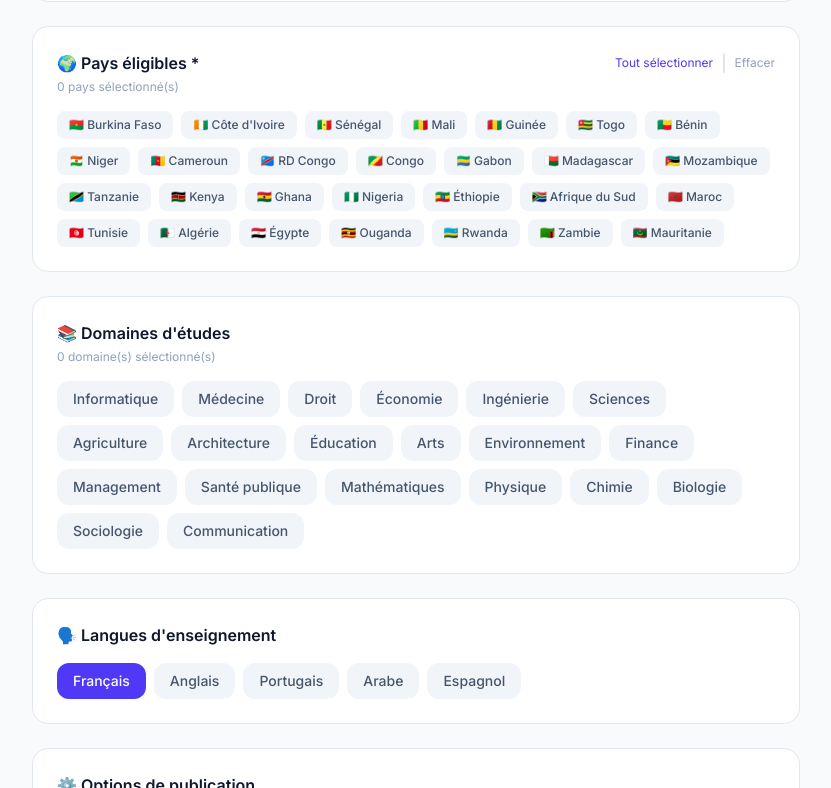
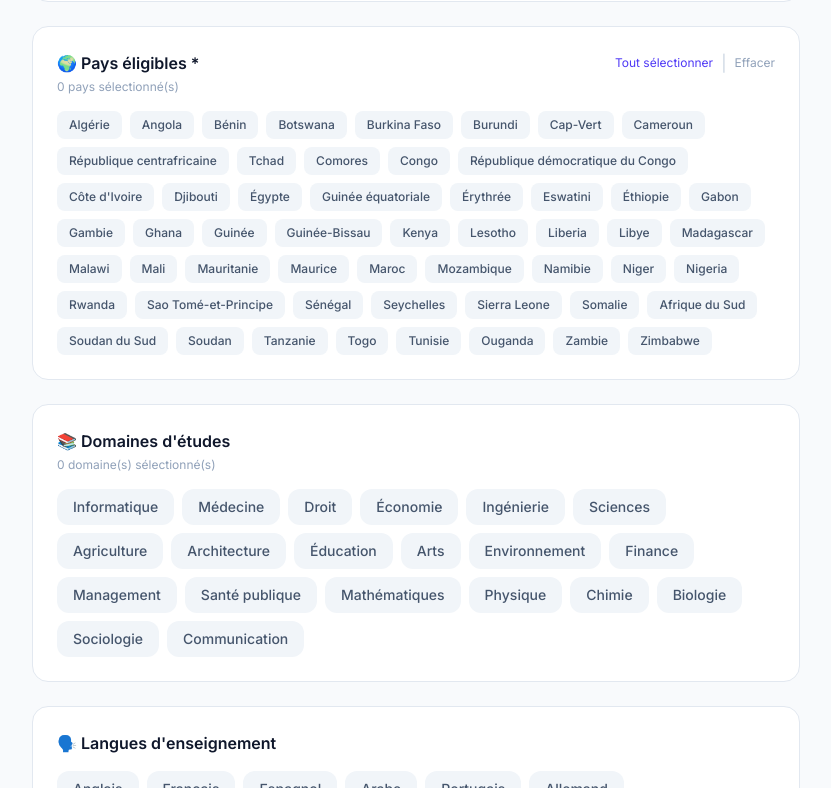
Before and after one commit to Solangeilinga/ScholarHub_admin, a Next.js app: page /dashboard/scholarships/new in a window 1280 px wide. Shown: the part 1492-2280 px from the top of the page, without its empty margins (256-1087 px from the left). Built offline with nearby package versions, Linux system fonts and the light colour scheme; sample sign-in values are in the browser's storage.

Commit message:
pays, domaines,langues

```diff
--- a/app/dashboard/scholarships/[id]/edit/page.tsx
+++ b/app/dashboard/scholarships/[id]/edit/page.tsx
@@ -2,46 +2,11 @@
 import { useState, useEffect } from 'react'
 import { useRouter, useParams } from 'next/navigation'
 import api from '@/lib/api'
-
-const COUNTRIES = [
-  { code: 'BF', name: '🇧🇫 Burkina Faso' }, { code: 'CI', name: '🇨🇮 Côte d\'Ivoire' },
-  { code: 'SN', name: '🇸🇳 Sénégal' }, { code: 'ML', name: '🇲🇱 Mali' },
-  { code: 'GN', name: '🇬🇳 Guinée' }, { code: 'TG', name: '🇹🇬 Togo' },
-  { code: 'BJ', name: '🇧🇯 Bénin' }, { code: 'NE', name: '🇳🇪 Niger' },
-  { code: 'CM', name: '🇨🇲 Cameroun' }, { code: 'CD', name: '🇨🇩 RD Congo' },
-  { code: 'CG', name: '🇨🇬 Congo' }, { code: 'GA', name: '🇬🇦 Gabon' },
-  { code: 'MG', name: '🇲🇬 Madagascar' }, { code: 'MZ', name: '🇲🇿 Mozambique' },
-  { code: 'TZ', name: '🇹🇿 Tanzanie' }, { code: 'KE', name: '🇰🇪 Kenya' },
-  { code: 'GH', name: '🇬🇭 Ghana' }, { code: 'NG', name: '🇳🇬 Nigeria' },
-  { code: 'ET', name: '🇪🇹 Éthiopie' }, { code: 'ZA', name: '🇿🇦 Afrique du Sud' },
-  { code: 'MA', name: '🇲🇦 Maroc' }, { code: 'TN', name: '🇹🇳 Tunisie' },
-  { code: 'DZ', name: '🇩🇿 Algérie' }, { code: 'EG', name: '🇪🇬 Égypte' },
-  { code: 'UG', name: '🇺🇬 Ouganda' }, { code: 'RW', name: '🇷🇼 Rwanda' },
-  { code: 'ZM', name: '🇿🇲 Zambie' }, { code: 'MR', name: '🇲🇷 Mauritanie' },
-]
-
-const FIELDS = [
-  'Informatique', 'Médecine', 'Droit', 'Économie', 'Ingénierie',
-  'Sciences', 'Agriculture', 'Architecture', 'Éducation', 'Arts',
-  'Environnement', 'Finance', 'Management', 'Santé publique', 'Mathématiques',
-  'Physique', 'Chimie', 'Biologie', 'Sociologie', 'Communication',
-]
-
-const LEVELS = ['LICENCE', 'MASTER', 'DOCTORAT', 'POSTDOC', 'PROFESSIONNEL']
-const TYPES = [
-  { value: 'COMPLETE', label: 'Complète' },
-  { value: 'PARTIELLE', label: 'Partielle' },
-  { value: 'RECHERCHE', label: 'Recherche' },
-  { value: 'ECHANGE', label: 'Échange' },
-  { value: 'FORMATION', label: 'Formation' },
-]
-const LANGUAGES = [
-  { code: 'fr', label: 'Français' },
-  { code: 'en', label: 'Anglais' },
-  { code: 'pt', label: 'Portugais' },
-  { code: 'ar', label: 'Arabe' },
-  { code: 'es', label: 'Espagnol' },
-]
+import COUNTRIES from '@/public/Countries'
+import LEVELS from '@/public/Levels'
+import FIELDS from '@/public/Fields'
+import LANGUAGES from '@/public/Languages'
+import TYPES from '@/public/Types'
 
 export default function EditScholarshipPage() {
   const router = useRouter()
--- a/app/dashboard/scholarships/new/page.tsx
+++ b/app/dashboard/scholarships/new/page.tsx
@@ -2,46 +2,11 @@
 import { useState } from 'react'
 import { useRouter } from 'next/navigation'
 import api from '@/lib/api'
-
-const COUNTRIES = [
-  { code: 'BF', name: '🇧🇫 Burkina Faso' }, { code: 'CI', name: '🇨🇮 Côte d\'Ivoire' },
-  { code: 'SN', name: '🇸🇳 Sénégal' }, { code: 'ML', name: '🇲🇱 Mali' },
-  { code: 'GN', name: '🇬🇳 Guinée' }, { code: 'TG', name: '🇹🇬 Togo' },
-  { code: 'BJ', name: '🇧🇯 Bénin' }, { code: 'NE', name: '🇳🇪 Niger' },
-  { code: 'CM', name: '🇨🇲 Cameroun' }, { code: 'CD', name: '🇨🇩 RD Congo' },
-  { code: 'CG', name: '🇨🇬 Congo' }, { code: 'GA', name: '🇬🇦 Gabon' },
-  { code: 'MG', name: '🇲🇬 Madagascar' }, { code: 'MZ', name: '🇲🇿 Mozambique' },
-  { code: 'TZ', name: '🇹🇿 Tanzanie' }, { code: 'KE', name: '🇰🇪 Kenya' },
-  { code: 'GH', name: '🇬🇭 Ghana' }, { code: 'NG', name: '🇳🇬 Nigeria' },
-  { code: 'ET', name: '🇪🇹 Éthiopie' }, { code: 'ZA', name: '🇿🇦 Afrique du Sud' },
-  { code: 'MA', name: '🇲🇦 Maroc' }, { code: 'TN', name: '🇹🇳 Tunisie' },
-  { code: 'DZ', name: '🇩🇿 Algérie' }, { code: 'EG', name: '🇪🇬 Égypte' },
-  { code: 'UG', name: '🇺🇬 Ouganda' }, { code: 'RW', name: '🇷🇼 Rwanda' },
-  { code: 'ZM', name: '🇿🇲 Zambie' }, { code: 'MR', name: '🇲🇷 Mauritanie' },
-]
-
-const FIELDS = [
-  'Informatique', 'Médecine', 'Droit', 'Économie', 'Ingénierie',
-  'Sciences', 'Agriculture', 'Architecture', 'Éducation', 'Arts',
-  'Environnement', 'Finance', 'Management', 'Santé publique', 'Mathématiques',
-  'Physique', 'Chimie', 'Biologie', 'Sociologie', 'Communication',
-]
-
-const LEVELS = ['LICENCE', 'MASTER', 'DOCTORAT', 'POSTDOC', 'PROFESSIONNEL']
-const TYPES = [
-  { value: 'COMPLETE', label: 'Complète' },
-  { value: 'PARTIELLE', label: 'Partielle' },
-  { value: 'RECHERCHE', label: 'Recherche' },
-  { value: 'ECHANGE', label: 'Échange' },
-  { value: 'FORMATION', label: 'Formation' },
-]
-const LANGUAGES = [
-  { code: 'fr', label: 'Français' },
-  { code: 'en', label: 'Anglais' },
-  { code: 'pt', label: 'Portugais' },
-  { code: 'ar', label: 'Arabe' },
-  { code: 'es', label: 'Espagnol' },
-]
+import COUNTRIES from '@/public/Countries'
+import LEVELS from '@/public/Levels'
+import FIELDS from '@/public/Fields'
+import TYPES from '@/public/Types'
+import LANGUAGES from '@/public/Languages'
 
 const initialForm = {
   title: '',
@@ -236,7 +201,7 @@ export default function NewScholarshipPage() {
 
         {/* Niveaux */}
         <div className="bg-white rounded-2xl border border-slate-200 p-6">
-          <h2 className="font-semibold text-slate-900 mb-1">🎓 Niveaux d'études *</h2>
+          <h2 className="font-semibold text-slate-900 mb-1">🎓 Niveaux Requis *</h2>
           <p className="text-xs text-slate-400 mb-4">Sélectionnez un ou plusieurs niveaux</p>
           <div className="flex flex-wrap gap-2">
             {LEVELS.map(l => (
@@ -293,7 +258,9 @@ export default function NewScholarshipPage() {
       <button key={l.code} type="button" onClick={() => toggle('languages', l.code)}
         className={`px-4 py-2 rounded-xl text-sm font-medium transition ${
           form.languages.includes(l.code) ? 'bg-indigo-600 text-white' : 'bg-slate-100 text-slate-600 hover:bg-slate-200'
-                }`}>{l.label}</button>
+        }`}>
+        {l.name}  {/* Changez l.label par l.name */}
+      </button>
     ))}
   </div>
 </div>
@@ -321,7 +288,7 @@ export default function NewScholarshipPage() {
         <div className="bg-indigo-50 border border-indigo-100 rounded-2xl p-4 text-sm text-indigo-800 space-y-1">
           <p className="font-semibold mb-2">📊 Résumé avant publication</p>
           <p>• {form.countries.length} pays sélectionné(s)</p>
-          <p>• {form.level.length} niveau(x) d'études</p>
+          <p>• {form.level.length} niveau(x) requis</p>
           <p>• {form.fields.length} domaine(s)</p>
           <p>• {form.languages.length} langue(s)</p>
           <p>• {form.benefits ? form.benefits.split('\n').filter(Boolean).length : 0} avantage(s)</p>
@@ -331,7 +298,7 @@ export default function NewScholarshipPage() {
 
         <button type="submit" disabled={loading}
           className="w-full bg-indigo-600 text-white rounded-xl py-4 font-semibold hover:bg-indigo-700 transition disabled:opacity-50 text-base">
-          {loading ? 'Publication en cours...' : '🚀 Publier la bourse'}
+          {loading ? 'Publication en cours...' : ' Publier la bourse'}
         </button>
       </form>
     </div>
--- /dev/null
+++ b/public/Countries.js
@@ -0,0 +1,58 @@
+const COUNTRIES = [
+  { code: 'DZ', name: 'Algérie' },
+  { code: 'AO', name: 'Angola' },
+  { code: 'BJ', name: 'Bénin' },
+  { code: 'BW', name: 'Botswana' },
+  { code: 'BF', name: 'Burkina Faso' },
+  { code: 'BI', name: 'Burundi' },
+  { code: 'CV', name: 'Cap-Vert' },
+  { code: 'CM', name: 'Cameroun' },
+  { code: 'CF', name: 'République centrafricaine' },
+  { code: 'TD', name: 'Tchad' },
+  { code: 'KM', name: 'Comores' },
+  { code: 'CG', name: 'Congo' },
+  { code: 'CD', name: 'République démocratique du Congo' },
+  { code: 'CI', name: "Côte d'Ivoire" },
+  { code: 'DJ', name: 'Djibouti' },
+  { code: 'EG', name: 'Égypte' },
+  { code: 'GQ', name: 'Guinée équatoriale' },
+  { code: 'ER', name: 'Érythrée' },
+  { code: 'SZ', name: 'Eswatini' },
+  { code: 'ET', name: 'Éthiopie' },
+  { code: 'GA', name: 'Gabon' },
+  { code: 'GM', name: 'Gambie' },
+  { code: 'GH', name: 'Ghana' },
+  { code: 'GN', name: 'Guinée' },
+  { code: 'GW', name: 'Guinée-Bissau' },
+  { code: 'KE', name: 'Kenya' },
+  { code: 'LS', name: 'Lesotho' },
+  { code: 'LR', name: 'Liberia' },
+  { code: 'LY', name: 'Libye' },
+  { code: 'MG', name: 'Madagascar' },
+  { code: 'MW', name: 'Malawi' },
+  { code: 'ML', name: 'Mali' },
+  { code: 'MR', name: 'Mauritanie' },
+  { code: 'MU', name: 'Maurice' },
+  { code: 'MA', name: 'Maroc' },
+  { code: 'MZ', name: 'Mozambique' },
+  { code: 'NA', name: 'Namibie' },
+  { code: 'NE', name: 'Niger' },
+  { code: 'NG', name: 'Nigeria' },
+  { code: 'RW', name: 'Rwanda' },
+  { code: 'ST', name: 'Sao Tomé-et-Principe' },
+  { code: 'SN', name: 'Sénégal' },
+  { code: 'SC', name: 'Seychelles' },
+  { code: 'SL', name: 'Sierra Leone' },
+  { code: 'SO', name: 'Somalie' },
+  { code: 'ZA', name: 'Afrique du Sud' },
+  { code: 'SS', name: 'Soudan du Sud' },
+  { code: 'SD', name: 'Soudan' },
+  { code: 'TZ', name: 'Tanzanie' },
+  { code: 'TG', name: 'Togo' },
+  { code: 'TN', name: 'Tunisie' },
+  { code: 'UG', name: 'Ouganda' },
+  { code: 'ZM', name: 'Zambie' },
+  { code: 'ZW', name: 'Zimbabwe' },
+];
+
+export default COUNTRIES;
--- /dev/null
+++ b/public/Fields.js
@@ -0,0 +1,7 @@
+const FIELDS = [
+  'Informatique', 'Médecine', 'Droit', 'Économie', 'Ingénierie',
+  'Sciences', 'Agriculture', 'Architecture', 'Éducation', 'Arts',
+  'Environnement', 'Finance', 'Management', 'Santé publique', 'Mathématiques',
+  'Physique', 'Chimie', 'Biologie', 'Sociologie', 'Communication',
+]
+export default FIELDS;
--- /dev/null
+++ b/public/Languages.js
@@ -0,0 +1,18 @@
+const LANGUAGES = [
+  { code: 'EN', name: 'Anglais' },
+  { code: 'FR', name: 'Français' },
+  { code: 'ES', name: 'Espagnol' },
+  { code: 'AR', name: 'Arabe' },
+  { code: 'PT', name: 'Portugais' },
+  { code: 'DE', name: 'Allemand' },
+  { code: 'ZH', name: 'Chinois (Mandarin)' },
+  { code: 'RU', name: 'Russe' },
+  { code: 'IT', name: 'Italien' },
+  { code: 'TR', name: 'Turc' },
+  { code: 'NL', name: 'Néerlandais' },
+  { code: 'JA', name: 'Japonais' },
+  { code: 'KO', name: 'Coréen' },
+  { code: 'HI', name: 'Hindi' },
+  { code: 'SV', name: 'Suédois' },
+];
+export default LANGUAGES;
--- /dev/null
+++ b/public/Levels.js
@@ -0,0 +1,2 @@
+const LEVELS = ['BEPC', 'BACCALAUREAT', 'LICENCE', 'MAITRISE', 'MASTER', 'DOCTORAT']
+export default LEVELS;
--- /dev/null
+++ b/public/Types.js
@@ -0,0 +1,8 @@
+
+const TYPES = [
+  { value: 'COMPLETE', label: 'Complète' },
+  { value: 'PARTIELLE', label: 'Partielle' },
+  { value: 'RECHERCHE', label: 'Recherche' },
+  { value: 'FORMATION', label: 'Formation' },
+]
+export default TYPES;
```
Lines whose indentation alone changed are shown as unchanged.
